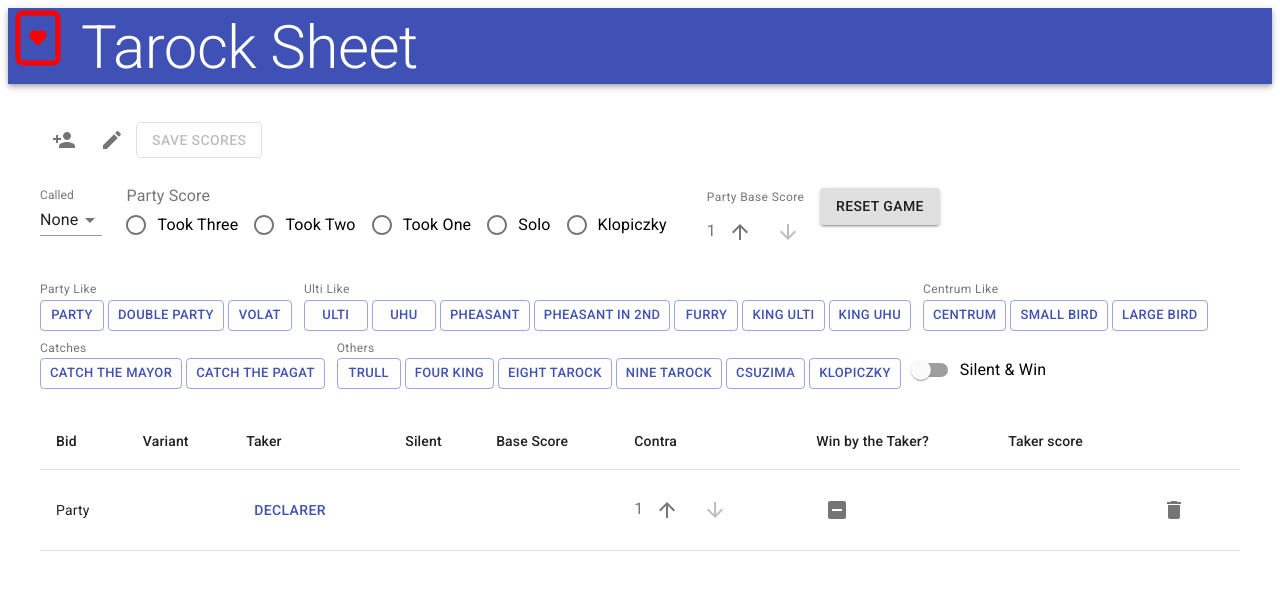
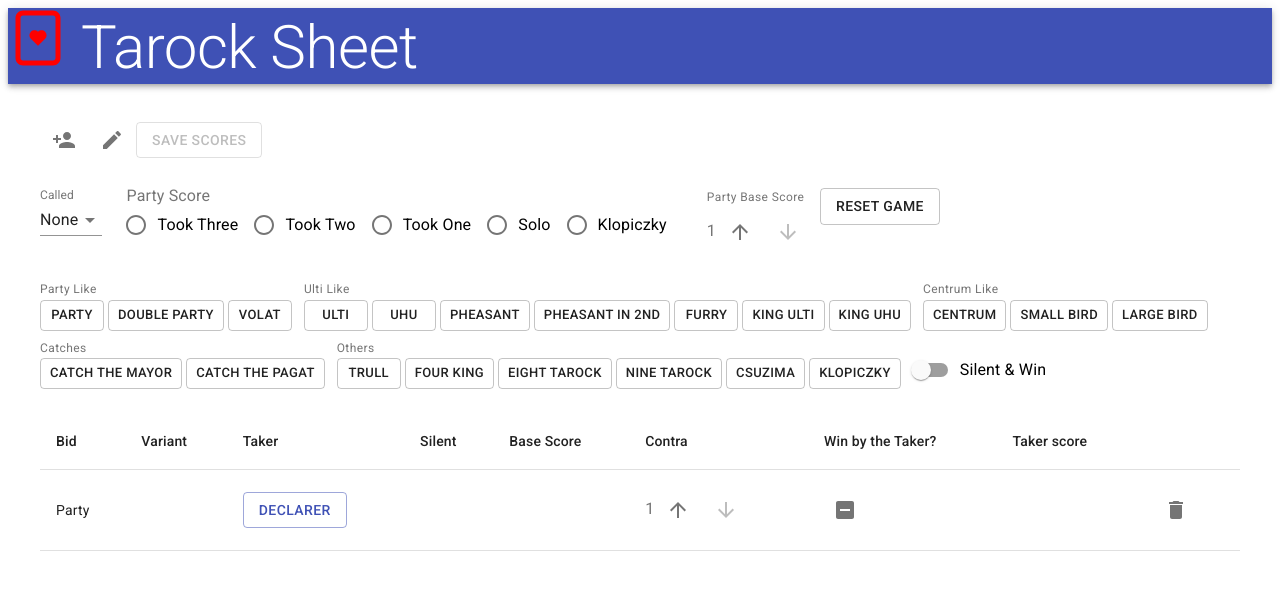
Before and after one commit to samson84/tarock-sheet, a React (Create React App) app: page / in a window 1280 px wide. Both pictures are taken after a click on the button "PARTY". Shown: the top 590 px of the page. Built offline with nearby package versions, Linux system fonts and the light colour scheme.

Commit message:
Make all buttons outlined and default.

```diff
--- a/src/components/ContractSelector.tsx
+++ b/src/components/ContractSelector.tsx
@@ -51,7 +51,7 @@ const ContractSelector = ({ bidsByGroup, onAddContract }: BidSelectorProps) => {
             <Box key={bid.type} component="span" mr={0.5}>
               <Button
                 variant="outlined"
-                color="primary"
+                color="default"
                 onClick={() => handleClick(bid.type)}
                 size="small"
                 disabled={silentAndWin && !canSilent(bid)}
--- a/src/components/ContractsTable.tsx
+++ b/src/components/ContractsTable.tsx
@@ -53,7 +53,7 @@ const VariantSelectorModal = (props: VariantSelectorModalProps) => {
         render={(handleOpen) => (
           <Button
             variant="outlined"
-            color="primary"
+            color="default"
             onClick={handleOpen}
             size="small"
           >
@@ -107,7 +107,7 @@ const columns: ColumnDefinition[] = [
         onAction && onAction(ACTION_TYPE.CHANGE, newTaker);
       const color = getPlayerTypeColor(contract.taker);
       return (
-        <Button color={color} onClick={handleClick}>
+        <Button color={color} onClick={handleClick} variant="outlined">
           {contract.taker}
         </Button>
       );
--- a/src/components/TarockSheet.tsx
+++ b/src/components/TarockSheet.tsx
@@ -132,7 +132,7 @@ const TarockSheet = () => {
             <GameProperties game={game} onChange={handleChangeGameProperties} />
           </Grid>
           <Grid item>
-            <Button variant="contained" onClick={handleResetGame}>
+            <Button variant="outlined" onClick={handleResetGame}>
               Reset Game
             </Button>
           </Grid>
--- a/src/components/VariantSelector.tsx
+++ b/src/components/VariantSelector.tsx
@@ -47,7 +47,9 @@ const VariantSelector = (props: VariantSelectorProps) => {
           </RadioGroup>
         </DialogContent>
         <DialogActions>
-          <Button onClick={handleClose}>Cancel</Button>
+          <Button onClick={handleClose} variant="outlined">
+            Cancel
+          </Button>
         </DialogActions>
       </Dialog>
     </>
```
Also changed, not shown: 1 other file (tests, documents, lock files or other folders).
